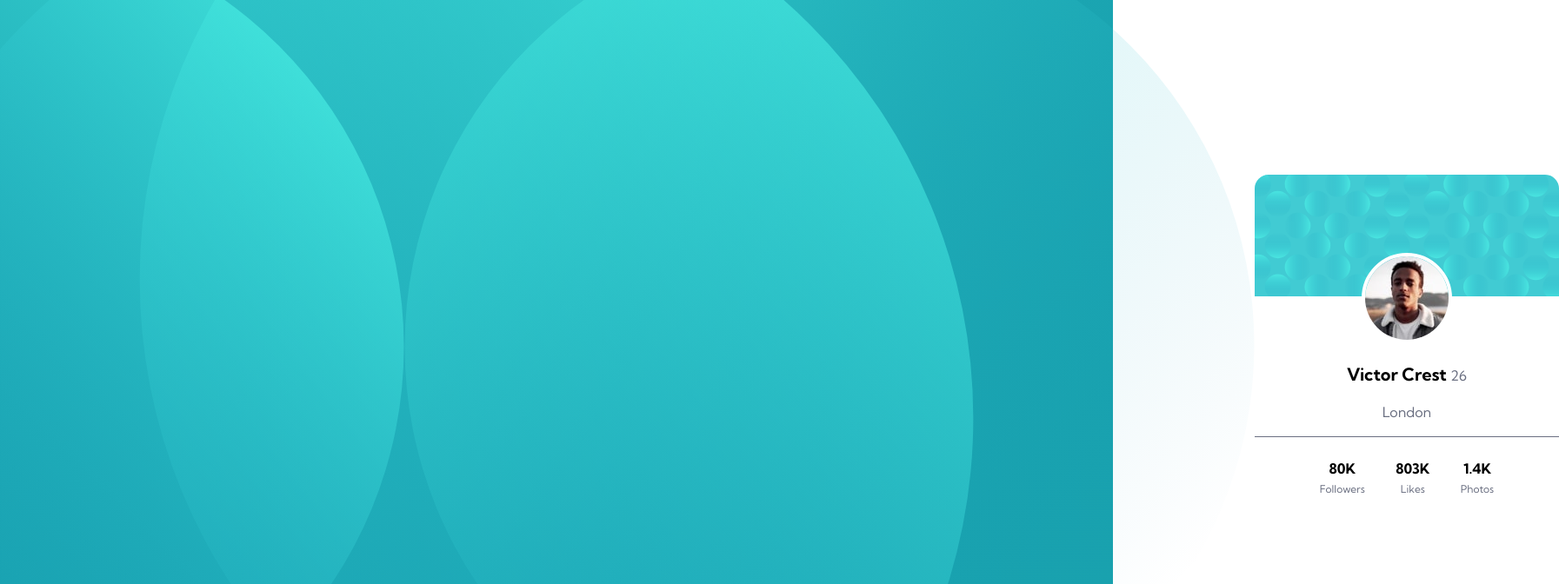
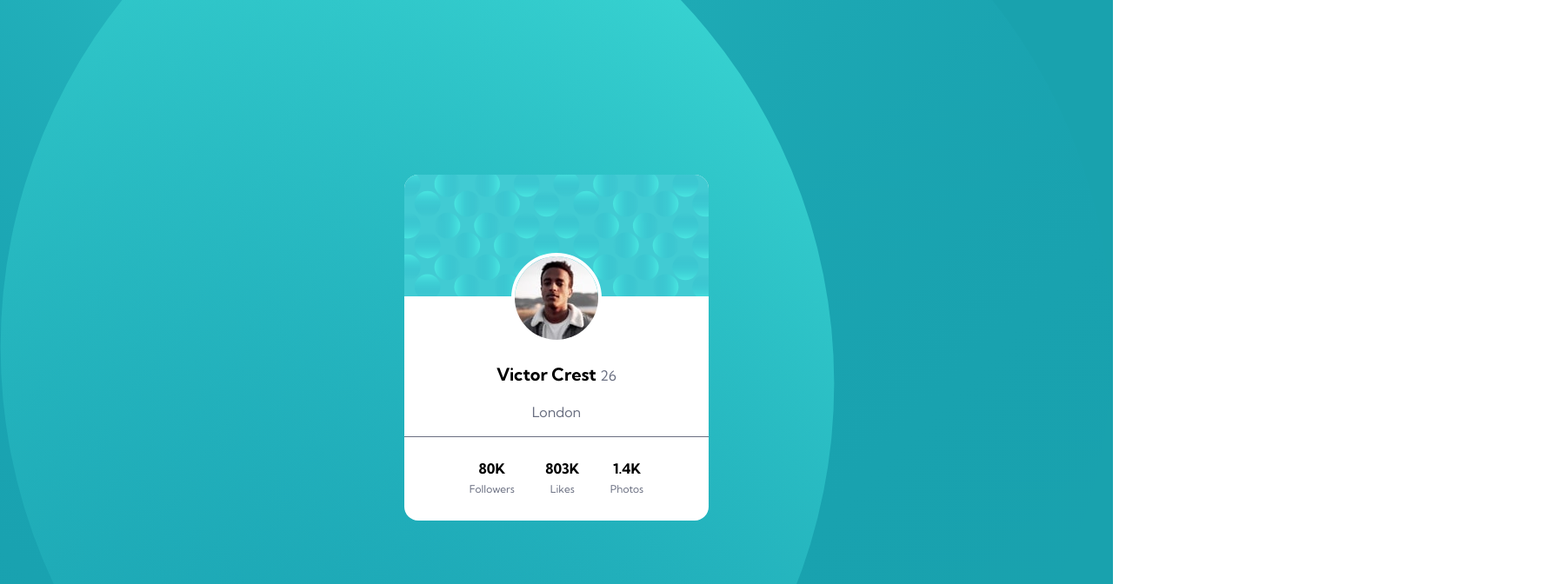
Before and after one commit to bajers777/profile-card-component-main, a plain HTML site: page index.html in a window 1280 px wide. Shown: the top 672 px of the page at 87% size, 1793 px wide, since content can reach past the window. Drawn offline with Linux system fonts and the light colour scheme.

Commit message:
Update style.css

```diff
--- a/style.css
+++ b/style.css
@@ -6,16 +6,37 @@ body{
     display: flex;
     align-items: center;
     justify-content: center;
-    background:
+    position: relative;
+    background-color: hsl(185, 75%, 39%);
+    /* background:
     url('images/bg-pattern-top.svg'),
     url('images/bg-pattern-bottom.svg'),
     hsl(185, 75%, 39%);
     background-position: top -10rem left -10rem, bottom -10rem right -10rem;
     background-repeat: no-repeat;
-    background-size: 100%;
+    background-size: 100%; */
     height: 100vh;
 }
+.container-img-top-layer{
+    position: absolute;
+    top: -25%;
+    left: -25%;
+    width: 100%;
+    height: auto;
+}
+.container-img-bottom-layer{
+    position: absolute;
+    bottom: 1;
+    right: 1;
+    width: 100%;
+    height: auto;
+}
+.container-img-bottom-layer img, .container-img-top-layer img{
+    width: 100%;
+    height: auto;
+}
 .card{
+    z-index: 1;
     display: flex;
     flex-flow: column;
     background-color: hsl(0, 0%, 100%);
```
